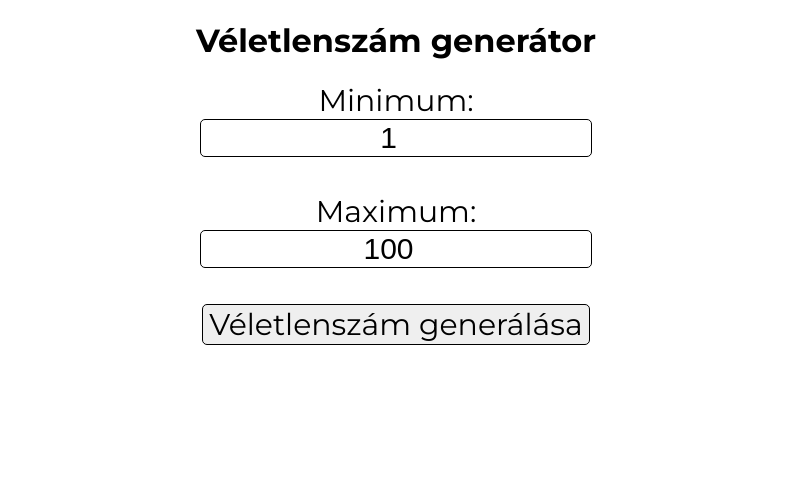
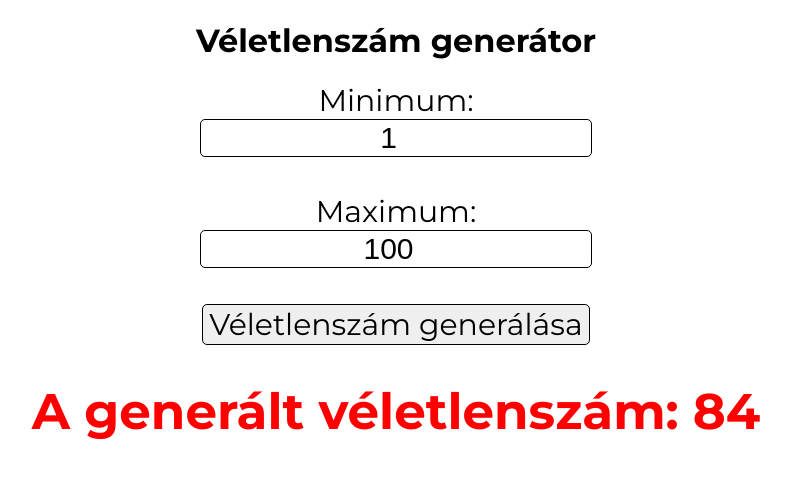
Before and after one commit to zalcy/FELELET-BYPASS, a plain HTML site: page index.html in a window 1280 px wide. Both pictures are taken after a click on the button "Véletlenszám generálása". Shown: the whole page, without its empty margins (244-1035 px from the left). Drawn offline with Linux system fonts and the light colour scheme.

Commit message:
Update index.html

```diff
--- a/index.html
+++ b/index.html
@@ -41,7 +41,8 @@
     }
 </style>
 <script>
-    function generateRandomNumber() {
+
+function generateRandomNumber() {
     var min = parseInt(document.getElementById("minInput").value);
     var max = parseInt(document.getElementById("maxInput").value);
     if (min >= max) {
@@ -51,15 +52,14 @@
 
     var randomNumber;
     do {
-        if (randomNumber == 6 or randomNumber == 9 or randomnumber == 19) {
+        randomNumber = Math.floor(Math.random() * (max - min + 1)) + min;
+        if (randomNumber === 6 || randomNumber === 9 || randomNumber === 19) {
             console.log(":-)");
         }
-        randomNumber = Math.floor(Math.random() * (max - min + 1)) + min;
     } while (randomNumber === 6);
 
     document.getElementById("randomNumber").innerHTML = "A generált véletlenszám: " + randomNumber;
-    }
-</script>
+}</script>
 <body>
     <h1>
         Véletlenszám generátor
```
